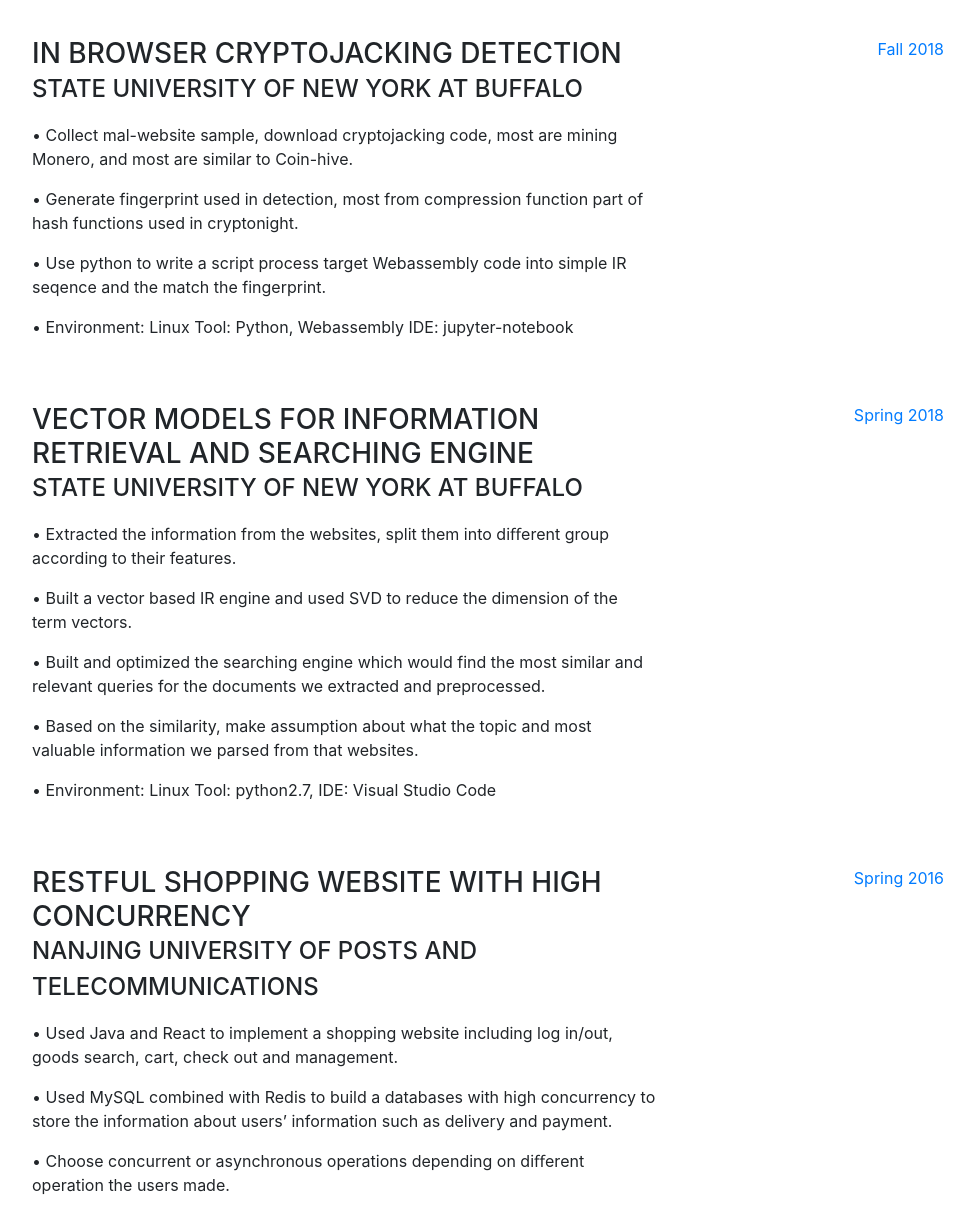
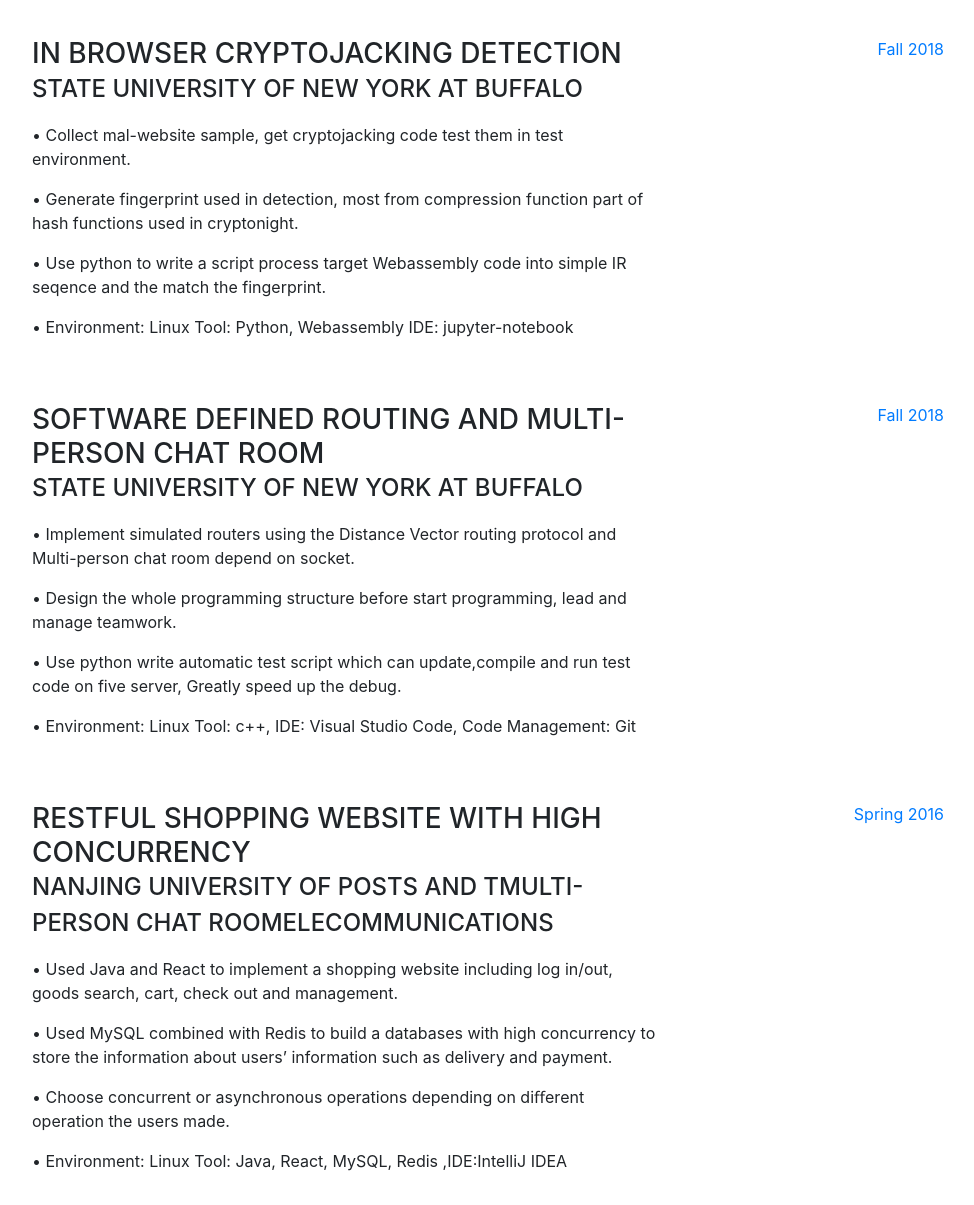
Before and after one commit to elliotleee/ziangli-page, a website with bundled scripts: page index.html in a window 1280 px wide. Shown: the part 3300-4505 px from the top of the page, without its empty margins (288-1262 px from the left). Built offline with nearby package versions, Linux system fonts and the light colour scheme; a web font is replaced by a local one.

Commit message:
change project

```diff
--- a/index.html
+++ b/index.html
@@ -165,13 +165,13 @@
               <h3 class="mb-0">Cloud development and deployment Internship</h3>
               <div class="subheading mb-3"> Oracle - Nanjing office</div>
               <p>•	Develop and Deploy Cloud Application depending on Oracle Platform.</p>
-              <p>•	Using middleware from Oracle Cloud Platform write a website Demo for buyers.</p>
-              <p>•	Implemented and Customize product as buyers requirement</p>
+              <p>•	Use and Develop middleware from Oracle Cloud Platform write a website Demo for buyers.</p>
+              <p>•	Implemented and Customize product to Chinese buyers' need</p>
               <p>•	Learn structure of whole Oracle Cloud product, Selected to follow the manager as a technical consultant to take part of selling products, learning sell skills and how to communicate with buyer withour computer professional backgrounds</p>
-              <p>• 	Environment: Oracle Cloud Platform, Tool:Java,Python,JavaScript,Html, <h>Summer</h>, HSF, IDE:VS code, Vim </p>
+              <p>• 	Environment: Oracle Cloud Platform, Tool:Java,Python,JavaScript,Html <h>Summer</h>, HSF, IDE:VS code, Vim </p>
             </div>
             <div class="resume-date text-md-right">
-              <span class="text-primary">Jun 2018 - Aug 2018</span>
+              <span class="text-primary">Jun 2017 - Aug 2017</span>
             </div>
           </div>
 
@@ -188,7 +188,7 @@
             <div class="resume-content mr-auto">
               <h3 class="mb-0">In Browser Cryptojacking Detection </h3>
               <div class="subheading mb-3">State University of New York at Buffalo</div>
-              <p>•	Collect mal-website sample, download cryptojacking code, most are mining Monero, and most are similar to Coin-hive. </p>
+              <p>•	Collect mal-website sample, get cryptojacking code test them in test environment. </p>
               <p>•	Generate fingerprint used in detection, most from compression function part of hash functions used in cryptonight.</p>
               <p>•	Use python to write a script process target Webassembly code into simple IR seqence and the match the fingerprint.</p>
               <p>• 	Environment: Linux Tool: Python, Webassembly  IDE: jupyter-notebook</p>
@@ -200,24 +200,22 @@
 
           <div class="resume-item d-flex flex-column flex-md-row mb-5">
             <div class="resume-content mr-auto">
-              <h3 class="mb-0">Vector Models for Information Retrieval and Searching engine </h3>
+              <h3 class="mb-0">Software Defined Routing and Multi-person chat room </h3>
               <div class="subheading mb-3">State University of New York at Buffalo</div>
-              <p>•	Extracted the information from the websites, split them into diﬀerent group according to their features.</p>
-              <p>•	Built a vector based IR engine and used SVD to reduce the dimension of the term vectors.</p>
-              <p>• 	Built and optimized the searching engine which would find the most similar and relevant queries for the documents we extracted and
-preprocessed.</p>
-              <p>•	Based on the similarity, make assumption about what the topic and most valuable information we parsed from that websites.</p>
-	      <p>• 	Environment: Linux Tool: python2.7, IDE: Visual Studio Code</p>
+              <p>•	Implement simulated routers using the Distance Vector routing protocol and Multi-person chat room depend on socket.</p>
+              <p>•	Design the  whole programming structure before start programming, lead and manage teamwork.</p>
+              <p>• 	Use python write automatic test script which can update,compile and run test code on five server, Greatly speed up the debug.</p>
+              <p>• 	Environment: Linux Tool: c++, IDE: Visual Studio Code, Code Management: Git</p>
             </div>
             <div class="resume-date text-md-right">
-              <span class="text-primary">Spring 2018</span>
+              <span class="text-primary">Fall 2018</span>
             </div>
           </div>
 
           <div class="resume-item d-flex flex-column flex-md-row mb-5">
             <div class="resume-content mr-auto">
               <h3 class="mb-0">RESTful Shopping Website with High Concurrency</h3>
-              <div class="subheading mb-3">Nanjing University of Posts and Telecommunications</div>
+              <div class="subheading mb-3">Nanjing University of Posts and TMulti-person chat roomelecommunications</div>
               <p>• 	Used Java and React to implement a shopping website including log in/out, goods search, cart, check out and management.</p>
               <p>• 	Used MySQL combined with Redis to build a databases with high concurrency to store the information about users’ information such
 as delivery and payment.</p>
@@ -287,41 +285,6 @@
       </section>
 
       <hr class="m-0">
-
-<!--       <section class="resume-section p-3 p-lg-5 d-flex flex-column" id="awards">
-        <div class="my-auto">
-          <h2 class="mb-5">Awards &amp; Certifications</h2>
-          <ul class="fa-ul mb-0">
-            <li>
-              <i class="fa-li fa fa-trophy text-warning"></i>
-              Google Analytics Certified Developer</li>
-            <li>
-              <i class="fa-li fa fa-trophy text-warning"></i>
-              Mobile Web Specialist - Google Certification</li>
-            <li>
-              <i class="fa-li fa fa-trophy text-warning"></i>
-              1<sup>st</sup>
-              Place - University of Colorado Boulder - Emerging Tech Competition 2009</li>
-            <li>
-              <i class="fa-li fa fa-trophy text-warning"></i>
-              1<sup>st</sup>
-              Place - University of Colorado Boulder - Adobe Creative Jam 2008 (UI Design Category)</li>
-            <li>
-              <i class="fa-li fa fa-trophy text-warning"></i>
-              2<sup>nd</sup>
-              Place - University of Colorado Boulder - Emerging Tech Competition 2008</li>
-            <li>
-              <i class="fa-li fa fa-trophy text-warning"></i>
-              1<sup>st</sup>
-              Place - James Buchanan High School - Hackathon 2006</li>
-            <li>
-              <i class="fa-li fa fa-trophy text-warning"></i>
-              3<sup>rd</sup>
-              Place - James Buchanan High School - Hackathon 2005</li>
-          </ul>
-        </div>
-      </section> -->
-
     </div>
 
     <!-- Bootstrap core JavaScript -->
```
